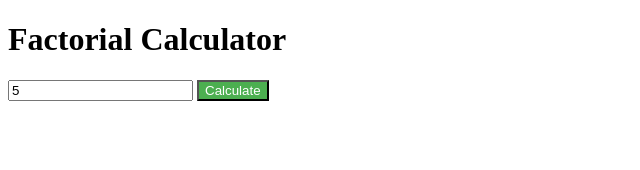
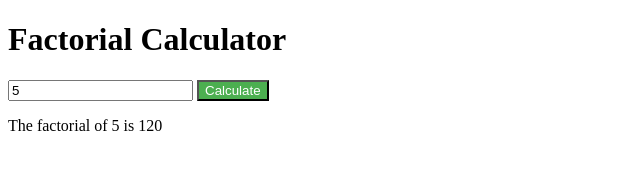
Before and after one commit to veera-0811/AST_HACKvb, a plain HTML site: page factorial.html in a window 1280 px wide. Both pictures are taken after typing "5" into the empty fields and a click on the button "Calculate". Shown: the whole page, without its empty margins (0-640 px from the left). Drawn offline with Linux system fonts and the light colour scheme.

Commit message:
modified

```diff
--- a/factorial.html
+++ b/factorial.html
@@ -22,6 +22,18 @@
         <input type="number" id="factorialInput" placeholder="Enter a number">
         <button onclick="calcfac()">Calculate</button>
         <p id="result"></p>
-    <script src="script.js"></script>
+    <script>
+    function calcfac() {
+    let number = document.getElementById('factorialInput').value;
+    let factorial = 1;
+
+    for (let i = 1; i <= number; i++) {
+        factorial *= i;
+    }
+
+    document.getElementById('result').innerText = "The factorial of " + number + " is "+ factorial;
+}
+
+    </script>
 </body>
 </html>
```
